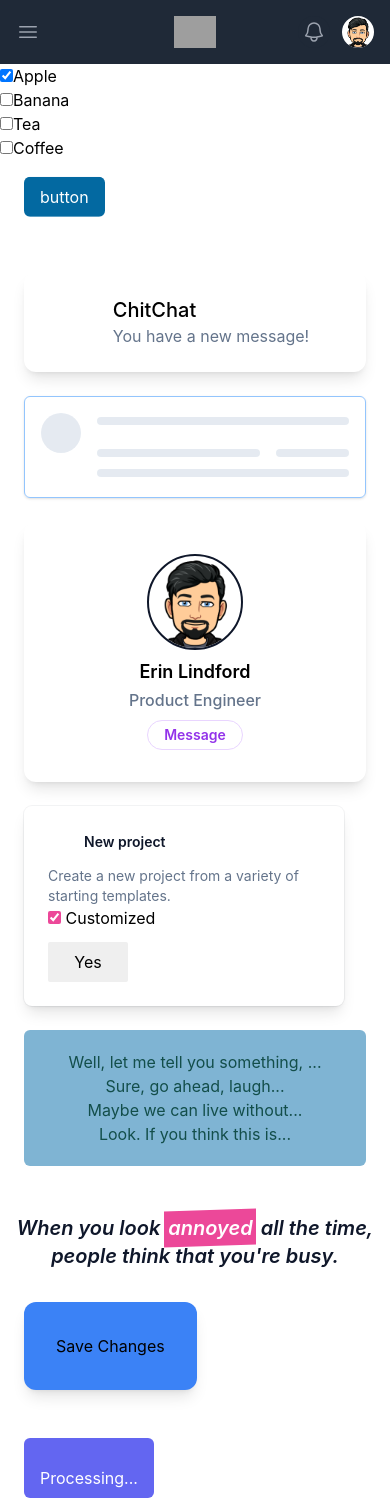
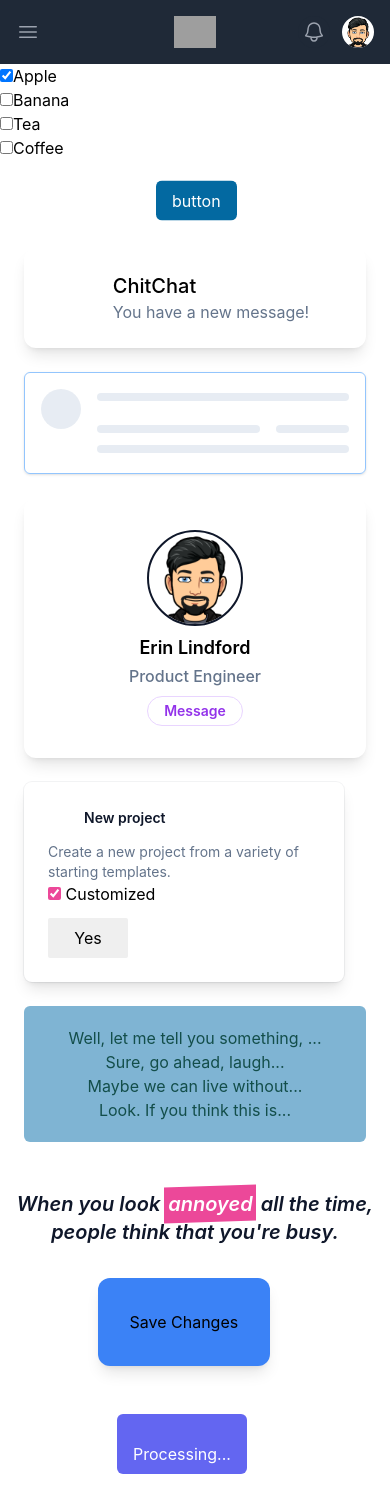
Before and after one commit to nik-dolphin/tailwind_react, a React (Create React App) app: page / in a window 390 px wide. Shown: the top 1512 px of the page. Built offline with nearby package versions, Linux system fonts and the light colour scheme; grey boxes are pictures that could not be loaded.

Commit message:
feat: set component responsive

```diff
--- a/src/App.js
+++ b/src/App.js
@@ -39,7 +39,7 @@ function App() {
           <span>{item}</span>
         </div>
       ))}
-      <button className="bg-sky-700 px-4 py-2 text-white hover:bg-sky-800 sm:px-8 sm:py-3 animate-bounce m-6 sm:flex sm:mx-auto rounded-md">
+      <button className="bg-sky-700 space-x-8 max-w-sm md:mx-auto px-4 py-2 text-white hover:bg-sky-800 sm:px-8 sm:py-3 animate-bounce m-6 ml-[40%] sm:flex sm:mx-auto rounded-md flex items-center justify-center">
         button
       </button>
       <div className="p-6 max-w-sm md:mx-auto bg-white rounded-xl shadow-lg flex items-center justify-center space-x-8 m-6">
@@ -100,10 +100,11 @@ function App() {
           Create a new project from a variety of starting templates.
         </p>
         <label>
-          <input type="checkbox" class="accent-pink-500" checked /> Customized
+          <input type="checkbox" className="accent-pink-500" checked />{" "}
+          Customized
         </label>
         <br />
-        <select class="appearance-none p-2 w-20 text-center outline-none rounded-sm">
+        <select className="appearance-none p-2 w-20 text-center outline-none rounded-sm">
           <option>Yes</option>
           <option>No</option>
           <option>Maybe</option>
@@ -122,12 +123,12 @@ function App() {
         </span>
         all the time, people think that you're busy.
       </blockquote>
-      <button className="py-8 px-8 m-6 sm:max-w-xs sm:mx-auto outline-none rounded-xl shadow-lg space-y-2 sm:py-4 sm:flex sm:items-center sm:space-y-0 sm:space-x-6 transition ease-in-out delay-150 bg-blue-500 hover:-translate-y-1 hover:scale-110 hover:bg-indigo-500 duration-300">
+      <button className="py-8 px-8 m-6 sm:mx-auto ml-[25%] outline-none rounded-xl shadow-lg space-y-2 sm:py-4 sm:flex sm:items-center sm:space-y-0 sm:space-x-6 transition ease-in-out delay-150 bg-blue-500 hover:-translate-y-1 hover:scale-110 hover:bg-indigo-500 duration-300">
         Save Changes
       </button>
       <button
         type="button"
-        class="bg-indigo-500 px-4 py-2 text-white sm:px-8 sm:py-3 m-6 sm:flex sm:mx-auto rounded-md"
+        className="bg-indigo-500 px-4 py-2 text-white sm:px-8 sm:py-3 m-6 sm:mx-auto ml-[30%] sm:flex rounded-md"
         disabled
       >
         <svg
@@ -136,7 +137,7 @@ function App() {
         ></svg>
         Processing...
       </button>
-      {/* <table className="border-collapse border border-slate-400 w-6/12 ml-80 text-center my-4">
+      <table className="border-collapse border border-slate-400 sm:mx-auto ml-[30%] text-center my-4">
         <thead>
           <tr>
             <th className="border border-slate-300 ...">State</th>
@@ -157,7 +158,7 @@ function App() {
             <td className="border border-slate-300 ...">Detroit</td>
           </tr>
         </tbody>
-      </table> */}
+      </table>
       <div className="lg:columns-3 md:columns-2 columns-1">
         <img
           className="w-full rounded-3xl p-3 gap-lg border-1 overflow-hidden aspect-video brightness-50 contrast-50 hover:scale-105 duration-500 "
@@ -176,7 +177,7 @@ function App() {
           src="https://images.unsplash.com/photo-1665516533754-d98825ae07e6?ixlib=rb-1.2.1&ixid=MnwxMjA3fDB8MHxwaG90by1wYWdlfHx8fGVufDB8fHx8&auto=format&fit=crop&w=760&q=80"
         />
         <img
-          className="w-full rounded-3xl p-3 gap-lg border-1 duration-500 aspect-square hover:scale-105 hover:origin-top-right"
+          className="w-full rounded-3xl p-3 gap-lg border-1 duration-500 aspect-square hover:scale-50 hover:origin-center"
           src="https://images.unsplash.com/photo-1665548460518-f92c43544ce3?ixlib=rb-1.2.1&ixid=MnwxMjA3fDB8MHxwaG90by1wYWdlfHx8fGVufDB8fHx8&auto=format&fit=crop&w=715&q=80"
         />
         <img
```
